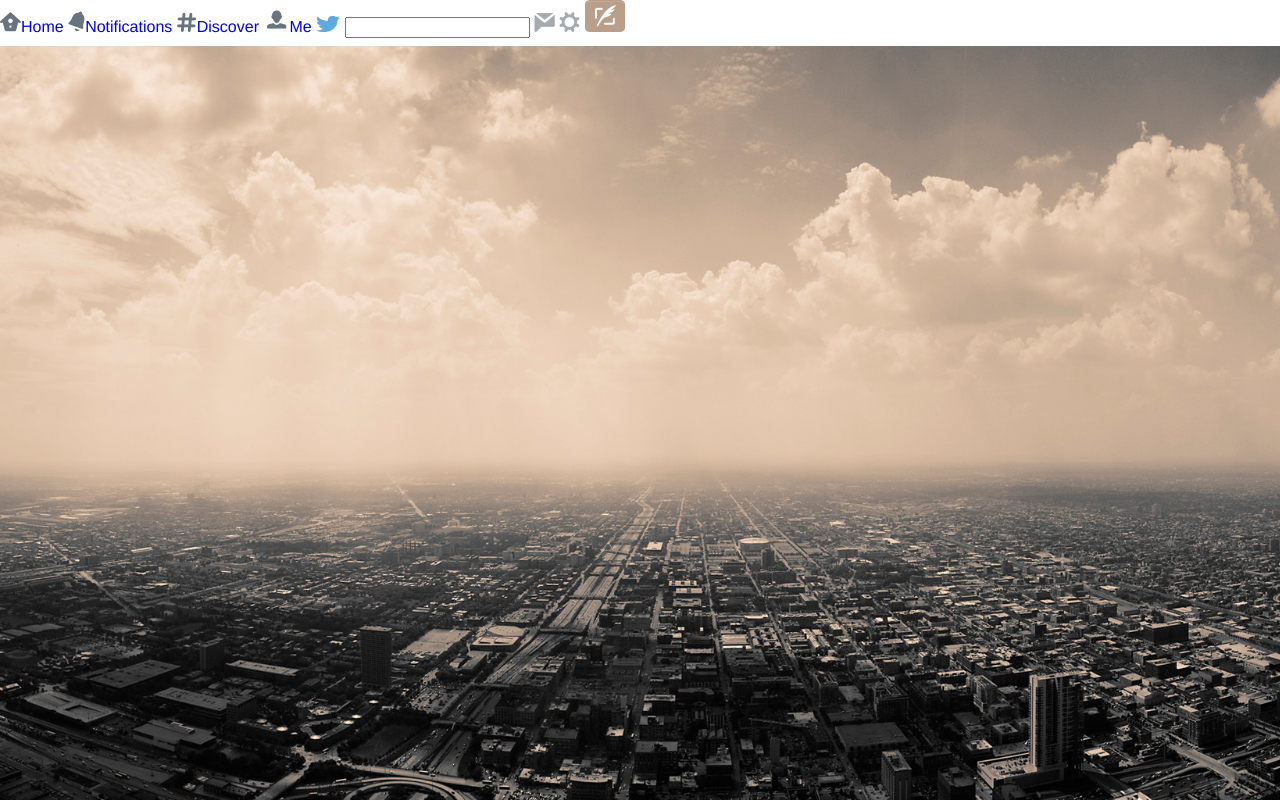
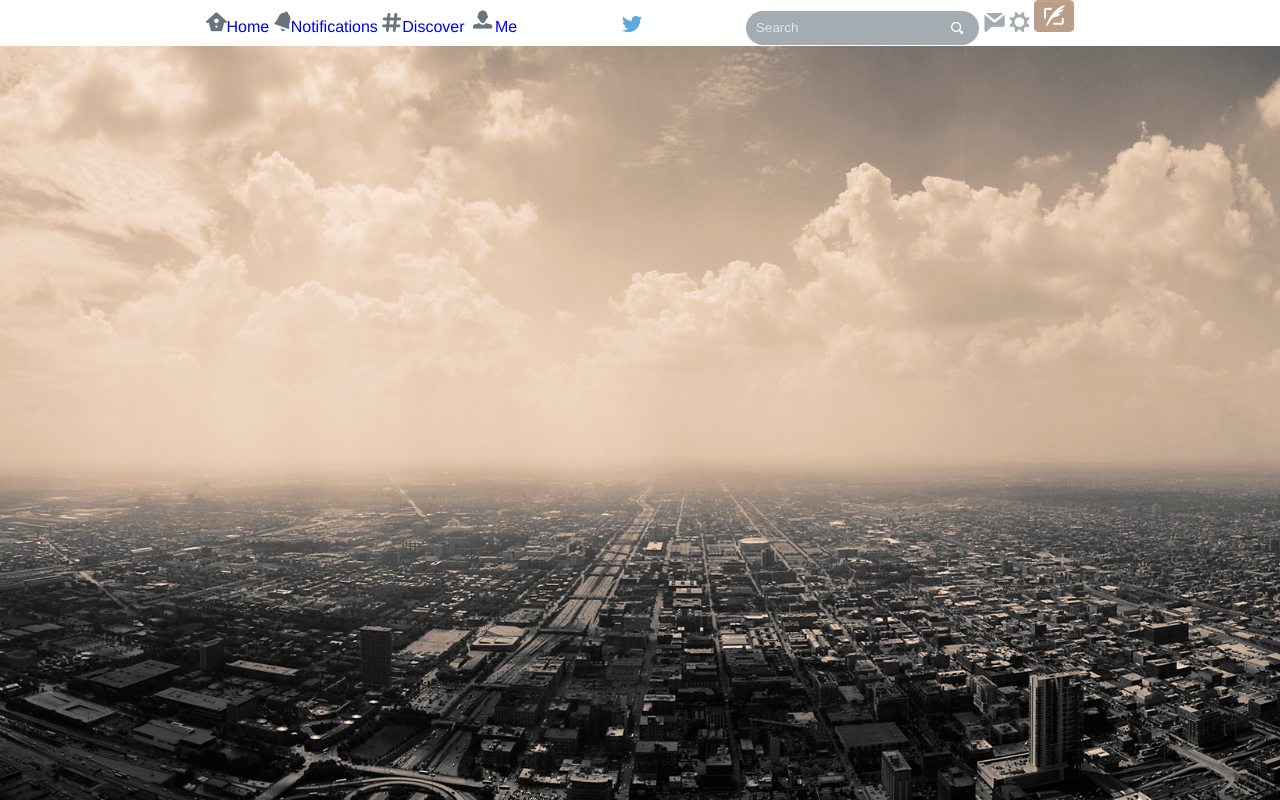
Before and after one commit to khushkaran/twitter-template, a plain HTML site: page index.html in a window 1280 px wide. Drawn offline with Linux system fonts and the light colour scheme.

Commit message:
Added styling to search box

```diff
--- a/css/style.css
+++ b/css/style.css
@@ -9,10 +9,11 @@ body{
 header{
   background-color: #fff;
   min-height: 46px;
+  text-align: center;
 }
 
 #logo img{
-  width: 24px;
+  width: 20px;
   height: 16px;
 }
 
@@ -21,13 +22,37 @@ header{
 }
 
 #left_menu{
-  display: inline;
+  display: inline-block;
+  padding-right: 100px;
 }
 
 #logo{
-  display: inline;
+  display: inline-block;
 }
 
 #right_menu{
-  display: inline;
+  display: inline-block;
+  padding-left: 100px;
 }
+
+#search_box{
+  -webkit-border-radius: 20px;
+  -moz-border-radius: 20px;
+  border-radius: 20px;
+
+  background-color: #A3ACB2;
+  color: #D7DBDD;
+  border: none;
+  padding-left: 10px;
+  width: 221px;
+  height: 32px;
+
+  background-image:url('../images/header/search.png');
+  background-repeat:no-repeat;
+}
+
+#search_box::-webkit-input-placeholder { color: #e1e8ed; }
+#search_box:-moz-placeholder { color: #e1e8ed; }
+#search_box::-moz-placeholder { color: #e1e8ed; }
+#search_box:-ms-input-placeholder { color: #e1e8ed; }
+textarea, input { outline: none; }
--- a/index.html
+++ b/index.html
@@ -10,19 +10,19 @@
   <body>
   <header>
     <div id="left_menu">
-      <a href="#" class="head-links"><img src="images/header/home.png">Home</a>
-      <a href="#" class="head-links"><img src="images/header/notifications.png">Notifications</a>
-      <a href="#" class="head-links"><img src="images/header/discover.png">Discover</a>
-      <a href="#" class="head-links"><img src="images/header/me.png">Me</a>
+      <a href="#" title="Home"><img src="images/header/home.png">Home</a>
+      <a href="#" title="Notifications"><img src="images/header/notifications.png">Notifications</a>
+      <a href="#" title="Discover"><img src="images/header/discover.png">Discover</a>
+      <a href="#" title="Me"><img src="images/header/me.png">Me</a>
     </div>
 
     <div id="logo"><img src="images/logo.png"></div>
 
     <div id="right_menu">
-    <input type="text">
-    <a href="#" class="head-links"><img src="images/header/messages.png"></a>
-    <a href="#" class="head-links"><img src="images/header/settings.png"></a>
-    <a href="#" class="head-links"><img src="images/header/tweet.png"></a>
+    <input id="search_box" type="text" placeholder="Search">
+    <a href="#" title="Direct Messages"><img src="images/header/messages.png"></a>
+    <a href="#" title="Settings and help"><img src="images/header/settings.png"></a>
+    <a href="#" title="Compose new Tweet"><img src="images/header/tweet.png"></a>
     </div>
 
   </header>
```
